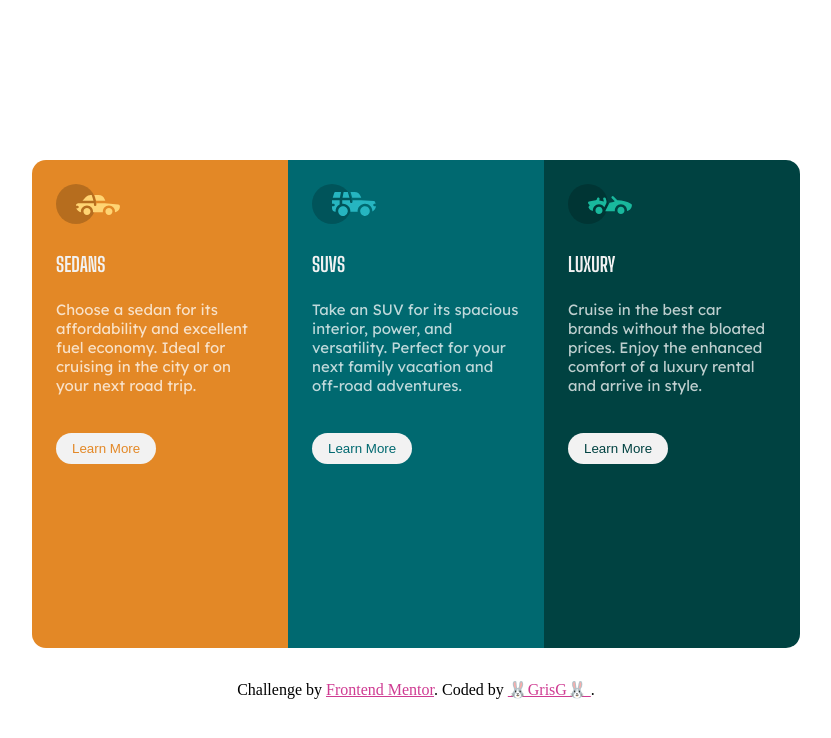
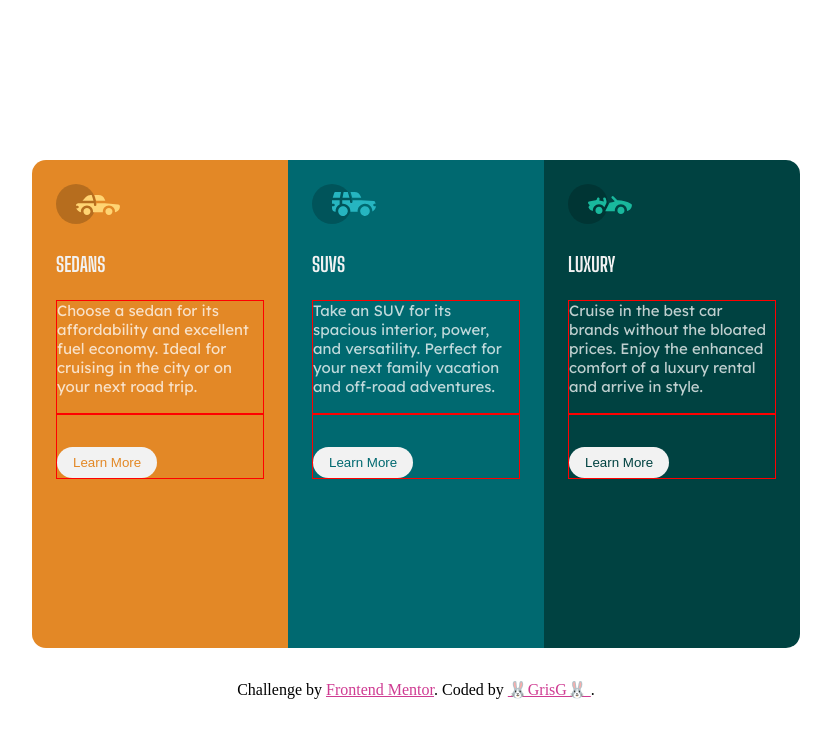
Before and after one commit to GrisGGG/challenges, a plain HTML site: page 3-column-preview-card-component-main/index.html in a window 1280 px wide. Shown: the whole page, without its empty margins (224-1055 px from the left). Drawn offline with Linux system fonts and the light colour scheme.

Commit message:
Changing the buttons margin

```diff
--- a/3-column-preview-card-component-main/index.html
+++ b/3-column-preview-card-component-main/index.html
@@ -13,17 +13,19 @@
       <section class="sedans sz-box">
         <img src="./images/icon-sedans.svg" alt="">
         <h3> Sedans</h3>
-        Choose a sedan for its affordability and excellent fuel economy. Ideal for cruising in the city
-        or on your next road trip.
-        <div><button class="btn btn-sedan">Learn More</button></div>
+        <p>Choose a sedan for its affordability and excellent fuel economy. Ideal for cruising in the city
+          or on your next road trip. </p>
+
+        <div class="space"><button class="btn btn-sedan">Learn More</button></div>
 
       </section>
 
       <section class="suvs sz-box">
         <img src="./images/icon-suvs.svg" alt="">
         <h3>SUVs</h3>
-        Take an SUV for its spacious interior, power, and versatility. Perfect for your next family vacation
-        and off-road adventures.
+        <p>Take an SUV for its spacious interior, power, and versatility. Perfect for your next family vacation
+          and off-road adventures. </p>
+
         <div class="space"><button class="btn btn-suvs">Learn More</button></div>
 
       </section>
@@ -31,8 +33,9 @@
       <section class="luxury sz-box">
         <img src="./images/icon-luxury.svg" alt="">
         <h3>Luxury</h3>
-        Cruise in the best car brands without the bloated prices. Enjoy the enhanced comfort of a luxury
-        rental and arrive in style.
+        <p>Cruise in the best car brands without the bloated prices. Enjoy the enhanced comfort of a luxury
+          rental and arrive in style. </p>
+
         <div class="space"><button class="btn btn-luxury">Learn More</button></div>
 
       </section>
--- a/3-column-preview-card-component-main/style.css
+++ b/3-column-preview-card-component-main/style.css
@@ -22,11 +22,18 @@ h3{
 }
 .sz-box{
     height: auto;
-    padding: 2rem;
+    padding: 2rem 1rem;
     color: hsla(0, 0%, 100%, 0.75);
     font-size: 15px;
     font-family: 'Lexend Deca', sans-serif;
     font-size: 15px;
+}
+.sz-box p{
+   height: 7rem;
+   border: 1px solid red;
+}
+.space{
+    border: 1px solid red;
 }
 .sedans{
     background-color: hsl(31, 77%, 52%);
@@ -47,7 +54,7 @@ h3{
     border-radius: 18px;
     outline: none;
     border: none;
-    margin: 2.4rem 0 2rem;
+    margin-top: 2rem;
 }
 .btn-sedan{
     color: hsl(31, 77%, 52%);
```
